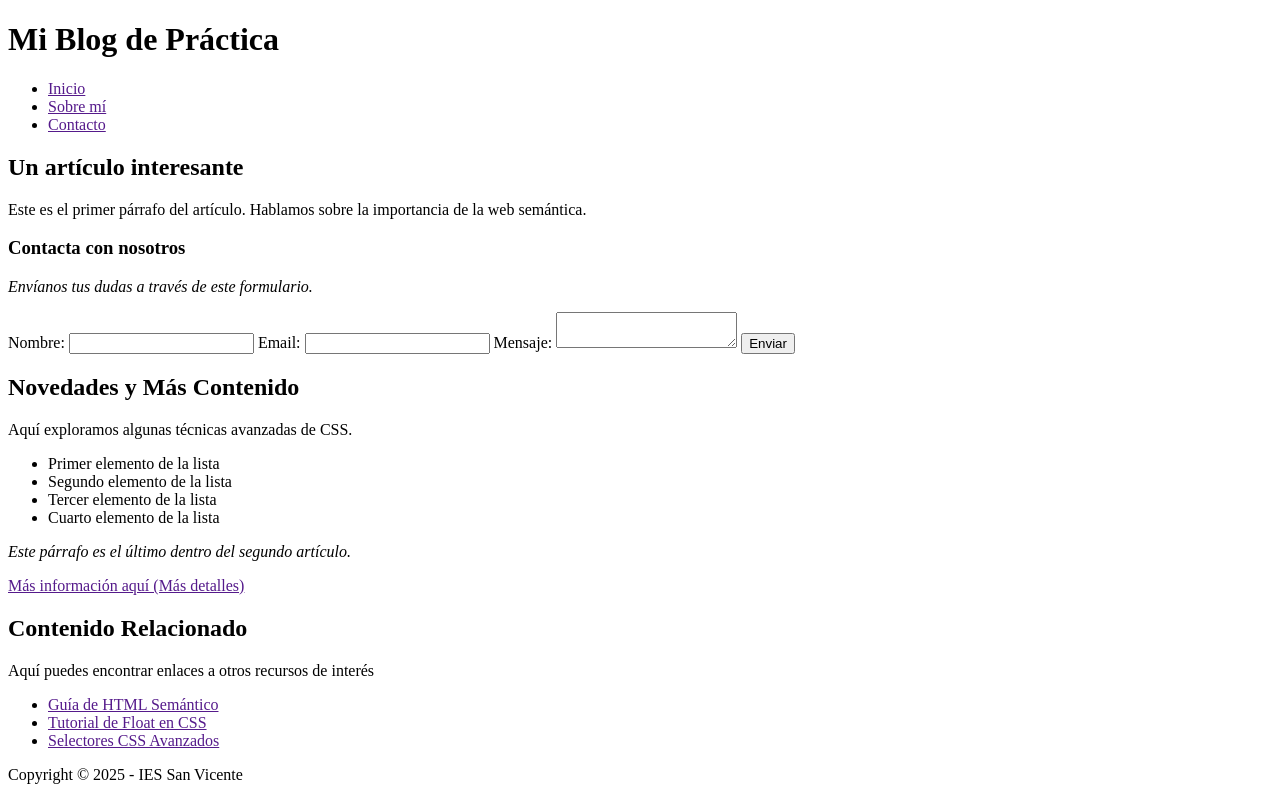
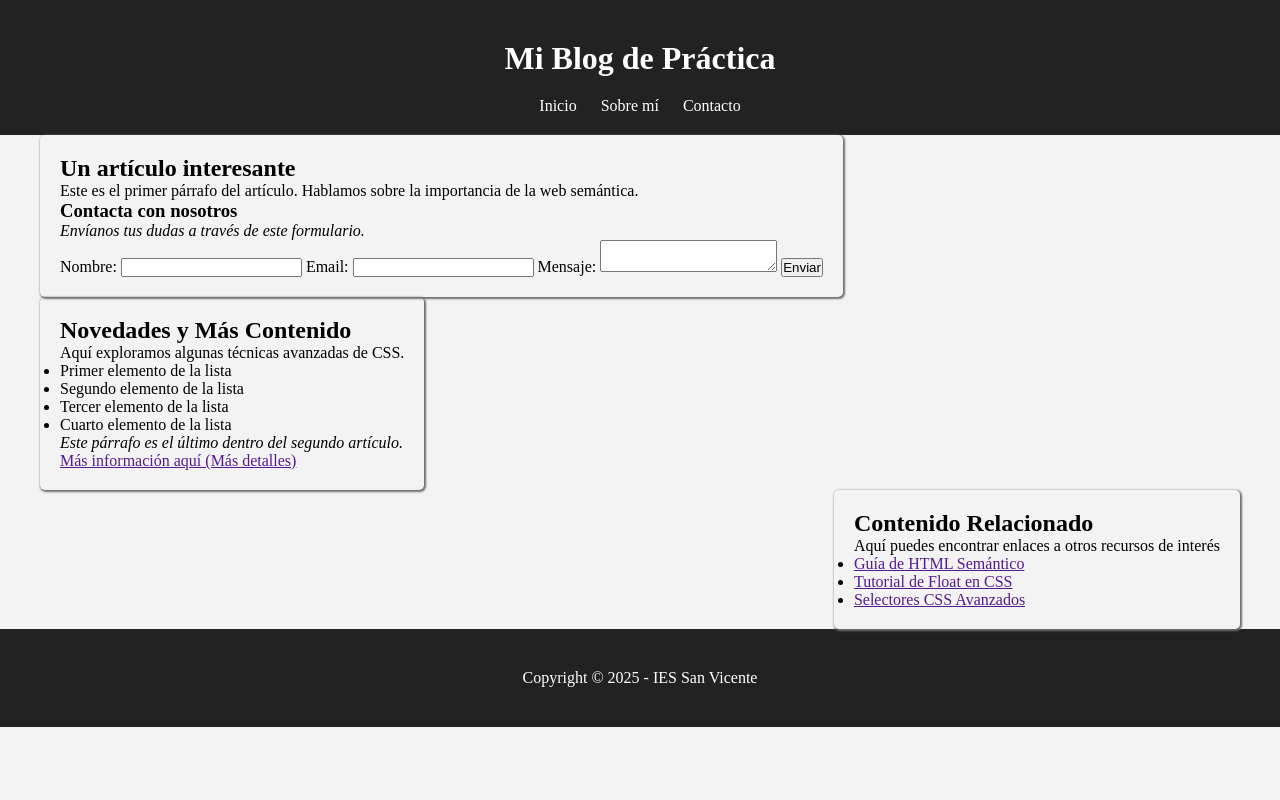
Before and after one commit to GabrielHdzDaw/Interfaces, a plain HTML site: page ejercicios/proyectoU1/index.html in a window 1280 px wide. Drawn offline with Linux system fonts and the light colour scheme.

Commit message:
ejercicio selectores

```diff
--- a/ejercicios/proyectoU1/index.html
+++ b/ejercicios/proyectoU1/index.html
@@ -20,7 +20,7 @@
             </ul>
         </nav>
     </header>
-    <div>
+    <div class="principal">
         <main>
             <article>
                 <h2>Un artículo interesante</h2>
@@ -39,7 +39,7 @@
                     </form>
                 </section>
             </article>
-            <article>
+            <article class="segundo-article">
                 <h2>Novedades y Más Contenido</h2>
                 <p>Aquí exploramos algunas técnicas avanzadas de CSS.</p>
                 <ul>
--- a/ejercicios/proyectoU1/style.css
+++ b/ejercicios/proyectoU1/style.css
@@ -0,0 +1,67 @@
+* {
+    box-sizing: border-box;
+    margin: 0;
+    padding: 0;
+}
+
+body {
+    background-color: rgb(243, 243, 243);
+}
+
+header {
+    text-align: center;
+
+    color: white;
+    padding: 20px;
+}
+
+header h1 {
+    margin: 20px;
+}
+
+header ul li{
+    display: inline;
+    list-style-type: none;
+}
+
+header a {
+    text-decoration: none;
+    color: white;
+    padding: 10px;
+}
+
+.principal {
+    margin: 0 auto;
+    min-width: 700px;
+    max-width: 1200px;
+}
+
+aside,
+article {
+    box-shadow: 1px 1px 2px 1px rgb(110, 110, 110);
+    width: fit-content;
+    padding: 20px;
+    border-radius: 5px;
+}
+
+
+main {
+    float: left;
+
+}
+
+aside {
+    float: right;
+}
+
+header,
+footer {
+    background-color: rgb(34, 34, 34);
+}
+
+footer {
+    text-align: center;
+    color: white;
+    padding: 40px;
+    clear: both;
+}
--- /dev/null
+++ b/ejercicios/selectores/style.css
@@ -0,0 +1,95 @@
+@import url('https://fonts.googleapis.com/css2?family=Libre+Baskerville:ital,wght@0,400;0,700;1,400&family=Zalando+Sans+Expanded:ital,wght@0,200..900;1,200..900&display=swap');
+
+* {
+    box-sizing: border-box;
+    margin: 0;
+    padding: 0;
+}
+
+body {
+    background-color: blanchedalmond;
+}
+
+header,
+footer {
+    background-color: rgb(56, 56, 102);
+    color: white;
+    text-align: center;
+}
+
+header {
+    padding: 40px 0 0 0;
+}
+
+header h1 {
+    font-family: "Libre Baskerville";
+    font-size: 60px;
+    text-shadow: 2px 2px 4px rgba(0, 0, 0, 0.5);
+}
+
+header p {
+    font-family: "Zalando Sans Expanded";
+    margin-bottom: 20px;
+}
+
+nav {
+    background-color: rgb(72, 72, 128);
+    padding: 20px;
+}
+
+nav>ul li {
+    list-style-type: none;
+    display: inline;
+    padding: 20px;
+}
+
+nav a {
+    color: white;
+    text-decoration: none;
+}
+
+main {
+    margin: 0 auto;
+    width: 50vw;
+}
+
+article {
+    max-width: 50vw;
+}
+
+article h1,
+h2 {
+    text-transform: capitalize;
+}
+
+article>section>h2+p {
+    font-weight: bold;
+}
+
+article p {
+    text-align: left;
+}
+
+/* article>section:first-of-type>p:first-of-type {} */
+
+
+.hito {
+    color: red;
+    font-style: italic;
+}
+
+.overflow {
+    overflow: hidden;
+}
+
+.overflow,
+aside {
+    background-color: rgb(255, 244, 228);
+    padding: 20px;
+    margin: 10px;
+}
+
+footer {
+    padding: 20px;
+    position: static;
+}
```
Also changed, not shown: ejercicios/selectores/index.html (added, +70 -0 lines).
